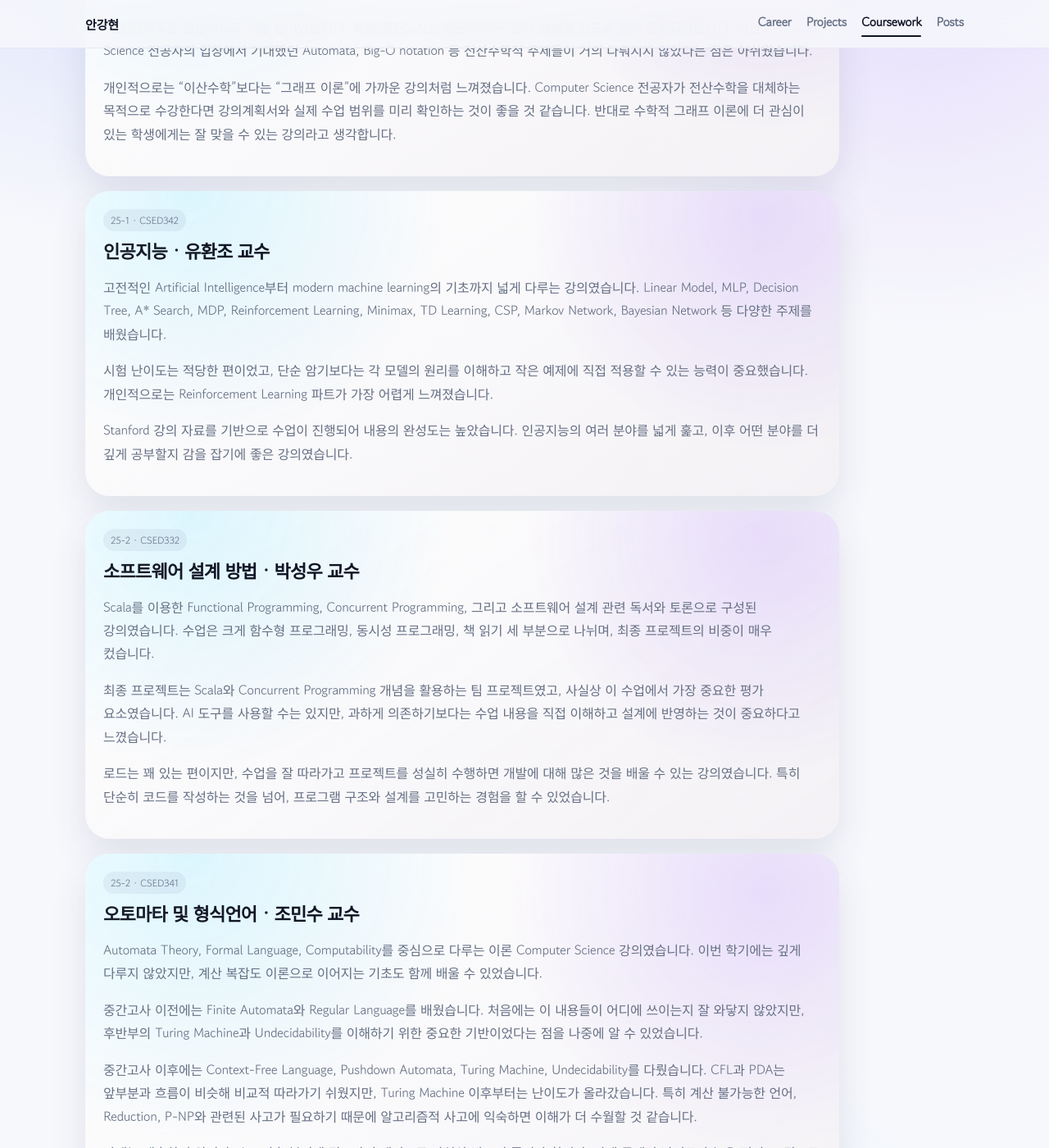
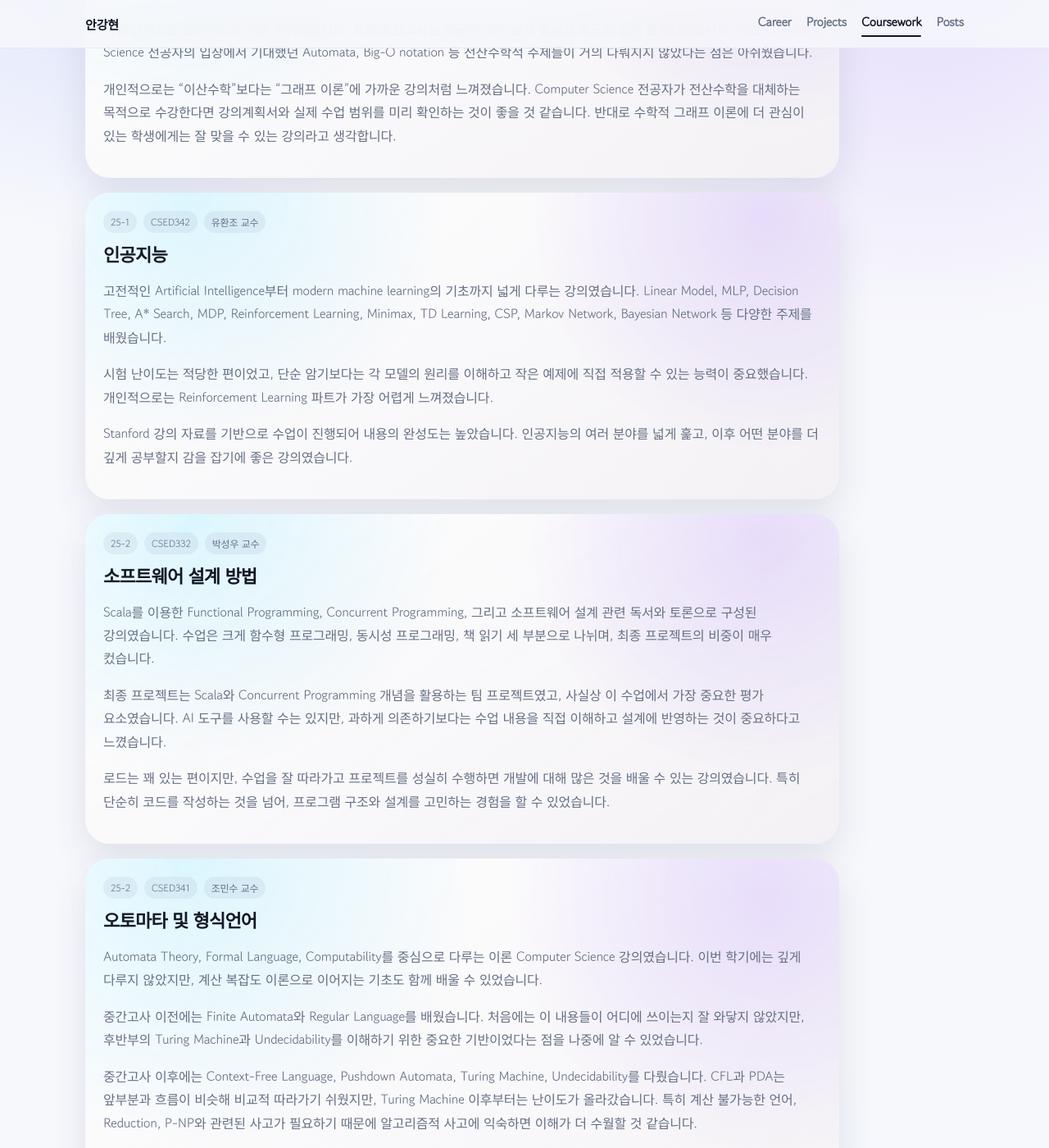
Before and after one commit to gimon0330/gimon0330.github.io, a Jekyll site: the page built from coursework.html, in a window 1280 px wide and 1400 px high, scrolled down 477 px. Shown: the whole window at 82% size. Built offline with Jekyll 4.4.1, drawn with Linux system fonts in a browser that asks for light colours; some web fonts are replaced; some of the changed text lies outside the part shown.

Commit message:
Split coursework metadata into separate tags

```diff
--- a/coursework.html
+++ b/coursework.html
@@ -8,13 +8,13 @@ layout: null
   <meta name="viewport" content="width=device-width, initial-scale=1" />
   <title>Coursework Archive · 안강현</title>
   <meta name="description" content="POSTECH Coursework Archive" />
-  <link rel="stylesheet" href="{{ '/assets/site.css?v=20260519-coursework1' | relative_url }}" />
-  <link rel="stylesheet" href="{{ '/assets/font.css?v=20260519-coursework1' | relative_url }}" />
-  <link rel="stylesheet" href="{{ '/assets/nav-fix.css?v=20260519-coursework1' | relative_url }}" />
-  <link rel="stylesheet" href="{{ '/assets/link-icons.css?v=20260519-coursework1' | relative_url }}" />
-  <link rel="stylesheet" href="{{ '/assets/page-title.css?v=20260519-coursework1' | relative_url }}" />
-  <link rel="stylesheet" href="{{ '/assets/coursework-fix.css?v=20260519-coursework1' | relative_url }}" />
-  <script defer src="{{ '/assets/main.js?v=20260519-coursework1' | relative_url }}"></script>
+  <link rel="stylesheet" href="{{ '/assets/site.css?v=20260519-coursework2' | relative_url }}" />
+  <link rel="stylesheet" href="{{ '/assets/font.css?v=20260519-coursework2' | relative_url }}" />
+  <link rel="stylesheet" href="{{ '/assets/nav-fix.css?v=20260519-coursework2' | relative_url }}" />
+  <link rel="stylesheet" href="{{ '/assets/link-icons.css?v=20260519-coursework2' | relative_url }}" />
+  <link rel="stylesheet" href="{{ '/assets/page-title.css?v=20260519-coursework2' | relative_url }}" />
+  <link rel="stylesheet" href="{{ '/assets/coursework-fix.css?v=20260519-coursework2' | relative_url }}" />
+  <script defer src="{{ '/assets/main.js?v=20260519-coursework2' | relative_url }}"></script>
 </head>
 <body>
   <div class="page-transition" aria-hidden="true"></div>
@@ -23,32 +23,32 @@ layout: null
     <section class="page-hero reveal"><p class="eyebrow">Coursework Archive</p><h1>수강 강의 아카이브</h1></section>
     <section class="grid cards coursework-grid">
       <article class="card reveal">
-        <span class="pill">24-2 · MATH261</span>
-        <h3>이산수학 · 김연진 교수</h3>
+        <div class="coursework-meta"><span class="pill">24-2</span><span class="pill">MATH261</span><span class="pill">김연진 교수</span></div>
+        <h3>이산수학</h3>
         <p>정수론과 그래프 이론을 중심으로 진행된 이산수학 강의였습니다. 중간고사 이전에는 중국인의 나머지 정리, 정수론적 성질 등 일반적인 이산수학의 초반부 내용을 다루었고, 이후에는 그래프 이론의 비중이 매우 컸습니다.</p>
         <p>시험 난이도는 전반적으로 쉬운 편이었습니다. 특히 중간고사는 평균이 매우 높게 형성될 정도로 쉽게 출제되었습니다. 다만 Computer Science 전공자의 입장에서 기대했던 Automata, Big-O notation 등 전산수학적 주제들이 거의 다뤄지지 않았다는 점은 아쉬웠습니다.</p>
         <p>개인적으로는 “이산수학”보다는 “그래프 이론”에 가까운 강의처럼 느껴졌습니다. Computer Science 전공자가 전산수학을 대체하는 목적으로 수강한다면 강의계획서와 실제 수업 범위를 미리 확인하는 것이 좋을 것 같습니다. 반대로 수학적 그래프 이론에 더 관심이 있는 학생에게는 잘 맞을 수 있는 강의라고 생각합니다.</p>
       </article>
 
       <article class="card reveal delay-1">
-        <span class="pill">25-1 · CSED342</span>
-        <h3>인공지능 · 유환조 교수</h3>
+        <div class="coursework-meta"><span class="pill">25-1</span><span class="pill">CSED342</span><span class="pill">유환조 교수</span></div>
+        <h3>인공지능</h3>
         <p>고전적인 Artificial Intelligence부터 modern machine learning의 기초까지 넓게 다루는 강의였습니다. Linear Model, MLP, Decision Tree, A* Search, MDP, Reinforcement Learning, Minimax, TD Learning, CSP, Markov Network, Bayesian Network 등 다양한 주제를 배웠습니다.</p>
         <p>시험 난이도는 적당한 편이었고, 단순 암기보다는 각 모델의 원리를 이해하고 작은 예제에 직접 적용할 수 있는 능력이 중요했습니다. 개인적으로는 Reinforcement Learning 파트가 가장 어렵게 느껴졌습니다.</p>
         <p>Stanford 강의 자료를 기반으로 수업이 진행되어 내용의 완성도는 높았습니다. 인공지능의 여러 분야를 넓게 훑고, 이후 어떤 분야를 더 깊게 공부할지 감을 잡기에 좋은 강의였습니다.</p>
       </article>
 
       <article class="card reveal delay-2">
-        <span class="pill">25-2 · CSED332</span>
-        <h3>소프트웨어 설계 방법 · 박성우 교수</h3>
+        <div class="coursework-meta"><span class="pill">25-2</span><span class="pill">CSED332</span><span class="pill">박성우 교수</span></div>
+        <h3>소프트웨어 설계 방법</h3>
         <p>Scala를 이용한 Functional Programming, Concurrent Programming, 그리고 소프트웨어 설계 관련 독서와 토론으로 구성된 강의였습니다. 수업은 크게 함수형 프로그래밍, 동시성 프로그래밍, 책 읽기 세 부분으로 나뉘며, 최종 프로젝트의 비중이 매우 컸습니다.</p>
         <p>최종 프로젝트는 Scala와 Concurrent Programming 개념을 활용하는 팀 프로젝트였고, 사실상 이 수업에서 가장 중요한 평가 요소였습니다. AI 도구를 사용할 수는 있지만, 과하게 의존하기보다는 수업 내용을 직접 이해하고 설계에 반영하는 것이 중요하다고 느꼈습니다.</p>
         <p>로드는 꽤 있는 편이지만, 수업을 잘 따라가고 프로젝트를 성실히 수행하면 개발에 대해 많은 것을 배울 수 있는 강의였습니다. 특히 단순히 코드를 작성하는 것을 넘어, 프로그램 구조와 설계를 고민하는 경험을 할 수 있었습니다.</p>
       </article>
 
       <article class="card reveal">
-        <span class="pill">25-2 · CSED341</span>
-        <h3>오토마타 및 형식언어 · 조민수 교수</h3>
+        <div class="coursework-meta"><span class="pill">25-2</span><span class="pill">CSED341</span><span class="pill">조민수 교수</span></div>
+        <h3>오토마타 및 형식언어</h3>
         <p>Automata Theory, Formal Language, Computability를 중심으로 다루는 이론 Computer Science 강의였습니다. 이번 학기에는 깊게 다루지 않았지만, 계산 복잡도 이론으로 이어지는 기초도 함께 배울 수 있었습니다.</p>
         <p>중간고사 이전에는 Finite Automata와 Regular Language를 배웠습니다. 처음에는 이 내용들이 어디에 쓰이는지 잘 와닿지 않았지만, 후반부의 Turing Machine과 Undecidability를 이해하기 위한 중요한 기반이었다는 점을 나중에 알 수 있었습니다.</p>
         <p>중간고사 이후에는 Context-Free Language, Pushdown Automata, Turing Machine, Undecidability를 다뤘습니다. CFL과 PDA는 앞부분과 흐름이 비슷해 비교적 따라가기 쉬웠지만, Turing Machine 이후부터는 난이도가 올라갔습니다. 특히 계산 불가능한 언어, Reduction, P-NP와 관련된 사고가 필요하기 때문에 알고리즘적 사고에 익숙하면 이해가 더 수월할 것 같습니다.</p>
```
